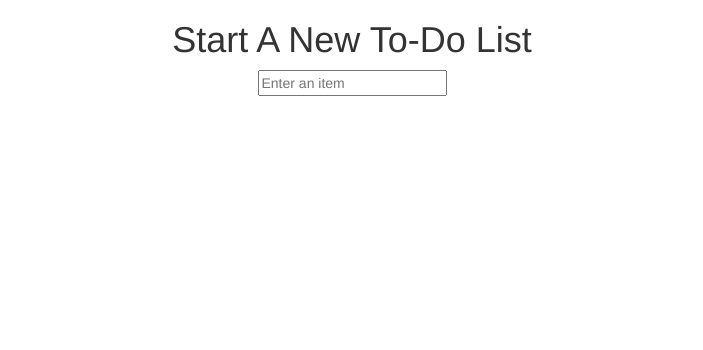
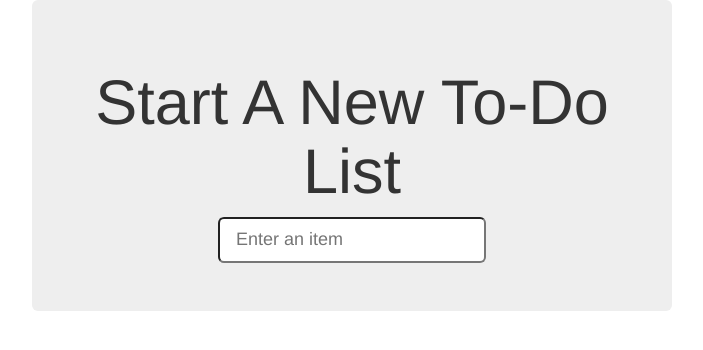
Before and after one commit to ArchKudo/superlists, a Django app: page / in a window 1280 px wide. Shown: the top 350 px of the page, without its empty margins (288-991 px from the left). Run offline with Django 3.2, Linux system fonts and the light colour scheme; some libraries are stand-ins or nearby versions.

Commit message:
Add more Bootstrap components

```diff
--- a/lists/templates/base.html
+++ b/lists/templates/base.html
@@ -18,21 +18,21 @@
 </head>
 
 <body>
-    <div class="container">
+    <div class="container-fluid">
         <div class="row">
-            <div class="col-md-6 col-md-offset-3">
+            <div class="col-md-6 col-md-offset-3 jumbotron">
                 <div class="text-center">
                     <h1>{% block header_text %}{% endblock header_text %}</h1>
                     <form method="POST" action="{% block form_action %}{% endblock form_action %}">
-                        <input name="item_text" id="id_new_item" placeholder="Enter an item" /> {% csrf_token %}
+                        <input name="item_text" class="form-conrol input-lg" id="id_new_item" placeholder="Enter an item" /> {% csrf_token %}
                     </form>
                 </div>
             </div>
         </div>
-    </div>
-    <div class="row">
-        <div class="col-md-6 col-md-offset-3">
-            {% block table %} {% endblock table %}
+        <div class="row">
+            <div class="col-md-6 col-md-offset-3 text-center">
+                {% block table %} {% endblock table %}
+            </div>
         </div>
     </div>
     <!-- jQuery (necessary for Bootstrap's JavaScript plugins) -->
--- a/lists/templates/lists.html
+++ b/lists/templates/lists.html
@@ -2,7 +2,7 @@
 {% block header_text %} TO-DO LIST {{lst.id}} {% endblock header_text %}
 {% block form_action %}/lists/{{lst.id}}/add_item/{% endblock form_action %}
 {% block table %}
-<table id="id_list_table">
+<table id="id_list_table" class="table">
     {% for item in lst.item_set.all %}
     <tr>
         <td>
```
